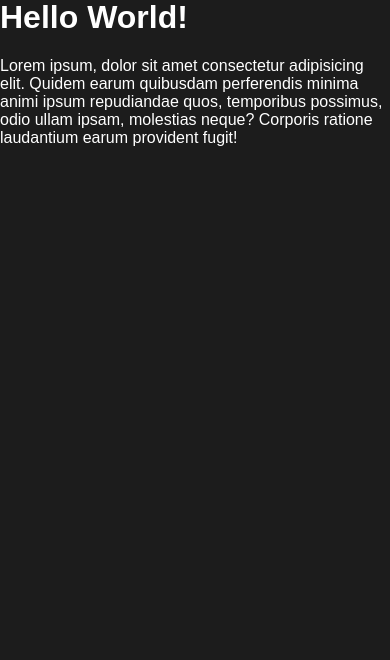
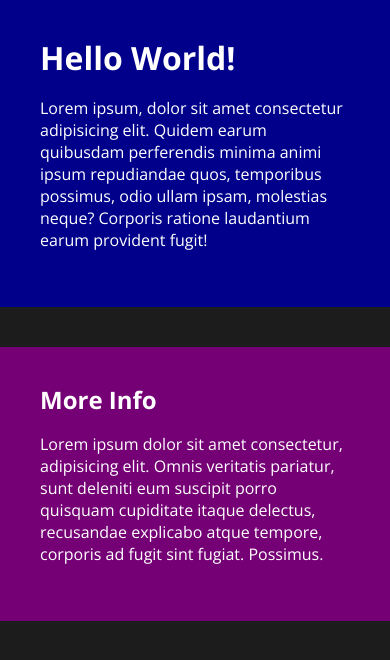
Before and after one commit to rendi12345678/learn-sass-2, a plain HTML site: page index.html in a window 390 px wide. Drawn offline with nearby package versions, Linux system fonts and the light colour scheme.

Commit message:
Learned SASS variable and media query

```diff
--- a/app/js/scss/globals/_boilerplate.scss
+++ b/app/js/scss/globals/_boilerplate.scss
@@ -1,3 +1,5 @@
+@use "../util";
+
 html {
   box-sizing: border-box;
   font-size: 100%;
@@ -12,7 +14,7 @@ html {
 body {
   margin: 0;
   padding: 0;
-  font-family: Arial, Helvetica, sans-serif;
+  font-family: util.$font;
   background-color: var(--background-color);
   color: var(--text-color);
 }
--- /dev/null
+++ b/app/js/scss/layout/_grid.scss
@@ -0,0 +1,24 @@
+.grid {
+  display: grid;
+  grid-template-columns: 1fr;
+  grid-template-rows: auto auto;
+  gap: 40px;
+
+  @media (width >= 900px) {
+    grid-template-columns: 2fr 1fr;
+    grid-template-rows: auto;
+  }
+
+  &__main,
+  &__sidebar {
+    padding: 40px;
+  }
+
+  &__main {
+    background-color: hsl(240, 100%, 27%);
+  }
+
+  &__sidebar {
+    background-color: hsl(300, 100%, 23%);
+  }
+}
--- /dev/null
+++ b/app/js/scss/layout/_index.scss
@@ -0,0 +1 @@
+@forward "grid";
--- a/app/js/scss/style.scss
+++ b/app/js/scss/style.scss
@@ -1 +1,2 @@
 @forward "globals";
+@forward "layout";
--- /dev/null
+++ b/app/js/scss/util/_fonts.scss
@@ -0,0 +1 @@
+$font: "Open Sans", sans-serif;
--- /dev/null
+++ b/app/js/scss/util/_index.scss
@@ -0,0 +1 @@
+@forward "fonts";
--- a/index.html
+++ b/index.html
@@ -3,17 +3,36 @@
   <head>
     <meta charset="UTF-8" />
     <meta name="viewport" content="width=device-width, initial-scale=1.0" />
+    <link rel="preconnect" href="https://fonts.googleapis.com" />
+    <link rel="preconnect" href="https://fonts.gstatic.com" crossorigin />
+    <link
+      href="https://fonts.googleapis.com/css2?family=Open+Sans:ital,wght@0,300..800;1,300..800&display=swap"
+      rel="stylesheet"
+    />
     <link rel="stylesheet" href="dist/style.css" />
     <title>SCSS</title>
   </head>
   <body>
-    <h1>Hello World!</h1>
-    <p>
-      Lorem ipsum, dolor sit amet consectetur adipisicing elit. Quidem earum
-      quibusdam perferendis minima animi ipsum repudiandae quos, temporibus
-      possimus, odio ullam ipsam, molestias neque? Corporis ratione laudantium
-      earum provident fugit!
-    </p>
+    <div class="grid">
+      <main class="grid__main">
+        <h1>Hello World!</h1>
+        <p>
+          Lorem ipsum, dolor sit amet consectetur adipisicing elit. Quidem earum
+          quibusdam perferendis minima animi ipsum repudiandae quos, temporibus
+          possimus, odio ullam ipsam, molestias neque? Corporis ratione
+          laudantium earum provident fugit!
+        </p>
+      </main>
+      <aside class="grid__sidebar">
+        <h2>More Info</h2>
+        <p>
+          Lorem ipsum dolor sit amet consectetur, adipisicing elit. Omnis
+          veritatis pariatur, sunt deleniti eum suscipit porro quisquam
+          cupiditate itaque delectus, recusandae explicabo atque tempore,
+          corporis ad fugit sint fugiat. Possimus.
+        </p>
+      </aside>
+    </div>
     <script src="app/js/script.js"></script>
   </body>
 </html>
```
Also changed, not shown: dist/grid.css (added), dist/style.css, 2 other files.
